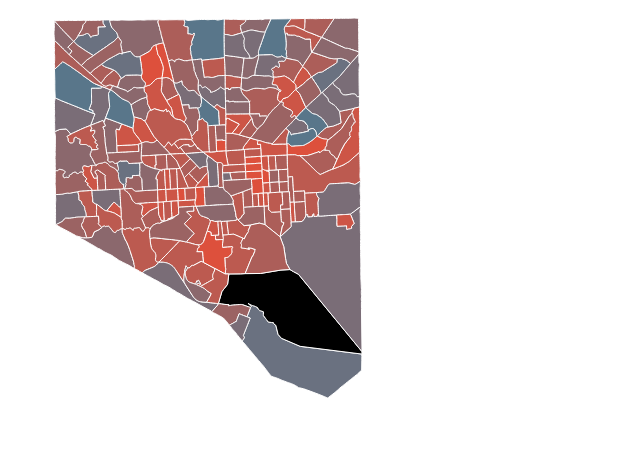
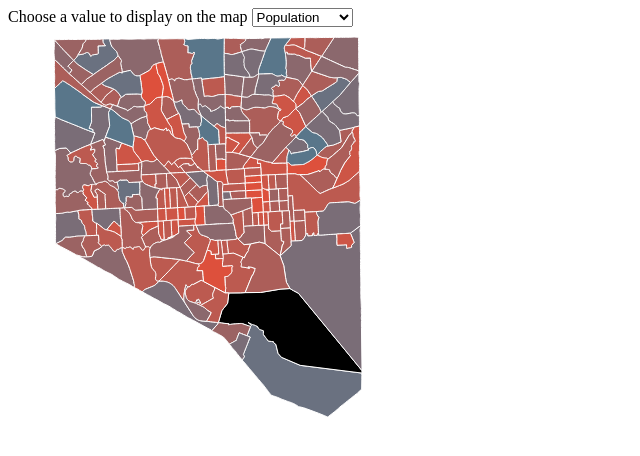
Before and after one commit to jondandois/d3-maps-and-stuff, a plain HTML site: page index.html in a window 1280 px wide. Shown: the whole page, without its empty margins (0-640 px from the left). Drawn offline with Linux system fonts and the light colour scheme.

Commit message:
add filter switcher

```diff
--- a/css/map.css
+++ b/css/map.css
@@ -25,3 +25,12 @@ body {
   left:800px;
   top:350px;
 }
+.main{
+  position: relative;
+}
+.header{
+  position: absolute;
+}
+.map{
+  position: relative;
+}
--- a/index.html
+++ b/index.html
@@ -6,6 +6,13 @@
     <style type="text/css" src="css/map.css"></style>
   </head>
   <body>
+    <div class="main">
+      <div class="header">
+        Choose a value to display on the map
+        <select class="filter-dropdown" id="filter-dropdown"></select>
+      </div>
+      <div id="map"></div>
+    </div>
     <script type="text/javascript" src="js/baltimore-choropleth.js"></script>
   </body>
 </html>
--- a/js/baltimore-choropleth.js
+++ b/js/baltimore-choropleth.js
@@ -31,19 +31,24 @@ function initialize () {
                 .range([low_color,high_color])
 
   //Create SVG element and append map to the SVG
-  Dashboard.map.svg = d3.select("body")
+  Dashboard.map.svg = d3.select("#map")
               .append("svg")
               .attr("width", Dashboard.map.width)
               .attr("height", Dashboard.map.height);
 
   // Append Div for tooltip to SVG
-  Dashboard.d3.div = d3.select("body")
+  Dashboard.d3.div = d3.select("#map")
               .append("div")
               .attr("class", "mouseover-text")
               .style("opacity", 0);
 
   Dashboard.levels = [];
+
+  Dashboard.properties = ['Population', 'White', 'Blk_AfAm', 'AmInd_AkNa', 'Asian', 'PopOver18']
+  // default first option
   Dashboard.property = 'Population';
+
+  document.getElementById('filter-dropdown').addEventListener('change', catch_filter_change);
 
   // load in census tracts
   d3.json("data/baltimore-city-census-tracts.json", load_and_draw_census_tracts);
@@ -52,15 +57,33 @@ function initialize () {
 // callback for catching the json feature collection and adding it to the page
 function load_and_draw_census_tracts (json_fc) {
   Dashboard.data = json_fc;
+  populate_dropdown(Dashboard.data);
+  reproject_map_to_data(json_fc);
+  show_property_on_map(json_fc.features, Dashboard.property);
+}
 
-  reproject_map_to_data(json_fc);
+// populate the dropdown based on data
+function populate_dropdown(){
+  Dashboard.properties.forEach( function(property) {
+    var new_option = document.createElement('option');
+    new_option.setAttribute('value', property);
+    new_option.innerText = property;
+    if (property === Dashboard.property){
+      new_option.selected = true;
+    }
+    document.getElementById('filter-dropdown').appendChild(new_option);
+  });
+}
 
-  var range = get_property_range(json_fc.features, Dashboard.property);
+// function for drawing features on the map based on a property
+function show_property_on_map(features, property) {
+  var range = get_property_range(features, property);
   Dashboard.levels = range_to_levels(range, Dashboard.d3.steps);
 
   // Bind the data to the SVG and create one path per GeoJSON feature
+  Dashboard.map.svg.selectAll("path").remove();
   Dashboard.map.svg.selectAll("path")
-    .data(json_fc.features)
+    .data(features)
     .enter()
     .append("path")
     .attr("d", Dashboard.d3.path)
@@ -128,7 +151,7 @@ function catch_mouse_over (d) {
   Dashboard.d3.div.transition()
     .duration(200)
     .style("opacity", .9);
-    Dashboard.d3.div.text(`Census 2010 Population: ${d.properties[Dashboard.property]}`)
+    Dashboard.d3.div.text(`Census 2010 Count ${Dashboard.property}: ${d.properties[Dashboard.property]}`)
     .style("left", (d3.event.pageX) + "px")
     .style("top", (d3.event.pageY - 28) + "px");
 }
@@ -139,3 +162,14 @@ function catch_mouse_out (d) {
    .duration(500)
    .style("opacity", 0);
 }
+
+// callback to catch change to the dropdown and do stuff
+
+function catch_filter_change (event) {
+  // get the index of the selected item
+  var selected = this.selectedIndex;
+  if (Dashboard.properties[selected] !== Dashboard.property){
+    Dashboard.property = Dashboard.properties[selected];
+    show_property_on_map(Dashboard.data.features, Dashboard.property);
+  }
+}
```
